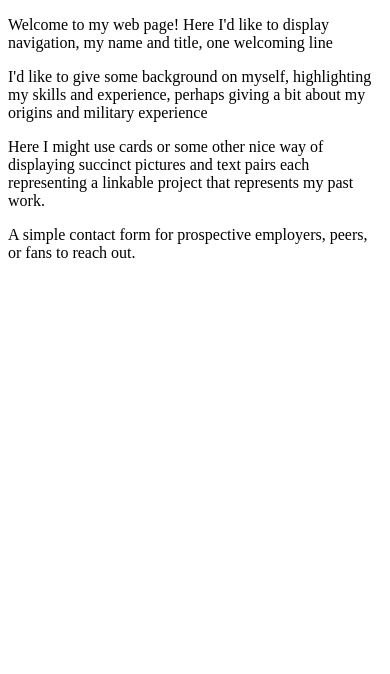
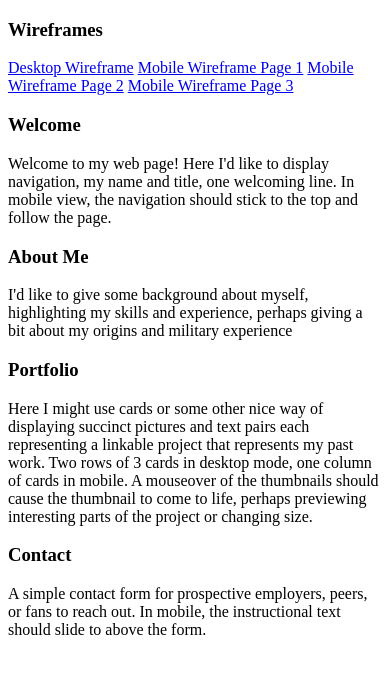
Before and after one commit to AndrewPowers1986/PWP, a plain HTML site: page public_html/documentation/milestone-2.html in a window 390 px wide. Drawn offline with Linux system fonts and the light colour scheme.

Commit message:
Added wireframe pictures and links. Added section headers, mobile function explanations, thumbnail preview. Still rough, needs more functionality explanation.

```diff
--- a/public_html/documentation/milestone-2.html
+++ b/public_html/documentation/milestone-2.html
@@ -5,17 +5,28 @@
     <title>Andrew Powers: Personal Website Portfolio - Milestone 1</title>
 </head>
 <body>
+  <section id="wireframes">
+    <h3>Wireframes</h3>
+    <a href="Milestone-2-wireframes/Desktop%20-%201.jpg" alt="Desktop Wireframe">Desktop Wireframe</a>
+    <a href="Milestone-2-wireframes/iPhone%2011%20Pro%20Max%20-%201.jpg" alt="Mobile Wireframe 1">Mobile Wireframe Page 1</a>
+    <a href="Milestone-2-wireframes/iPhone%2011%20Pro%20Max%20-%202.jpg" alt="Mobile Wireframe 2">Mobile Wireframe Page 2</a>
+    <a href="Milestone-2-wireframes/iPhone%2011%20Pro%20Max%20-%203.jpg" alt="Mobile Wireframe 3">Mobile Wireframe Page 3</a>
+  </section>
   <section id="welcome">
-    <p>Welcome to my web page! Here I'd like to display navigation, my name and title, one welcoming line</p>
+    <h3>Welcome</h3>
+    <p>Welcome to my web page! Here I'd like to display navigation, my name and title, one welcoming line. In mobile view, the navigation should stick to the top and follow the page.</p>
   </section>
   <section id="about me">
-    <p>I'd like to give some background on myself, highlighting my skills and experience, perhaps giving a bit about my origins and military experience</p>
+    <h3>About Me</h3>
+    <p>I'd like to give some background about myself, highlighting my skills and experience, perhaps giving a bit about my origins and military experience</p>
   </section>
   <section id="portfolio">
-    <p>Here I might use cards or some other nice way of displaying succinct pictures and text pairs each representing a linkable project that represents my past work.</p>
+    <h3>Portfolio</h3>
+    <p>Here I might use cards or some other nice way of displaying succinct pictures and text pairs each representing a linkable project that represents my past work. Two rows of 3 cards in desktop mode, one column of cards in mobile. A mouseover of the thumbnails should cause the thumbnail to come to life, perhaps previewing interesting parts of the project or changing size.</p>
   </section>
   <section id="contact">
-    <p>A simple contact form for prospective employers, peers, or fans to reach out.</p>
+    <h3>Contact</h3>
+    <p>A simple contact form for prospective employers, peers, or fans to reach out. In mobile, the instructional text should slide to above the form.</p>
   </section>
 </body>
 </html>
```
Also changed, not shown: public_html/documentation/Milestone-2-wireframes/Desktop - 1.jpg (added), public_html/documentation/Milestone-2-wireframes/iPhone 11 Pro Max - 1.jpg (added), public_html/documentation/Milestone-2-wireframes/iPhone 11 Pro Max - 2.jpg (added), public_html/documentation/Milestone-2-wireframes/iPhone 11 Pro Max - 3.jpg (added).
